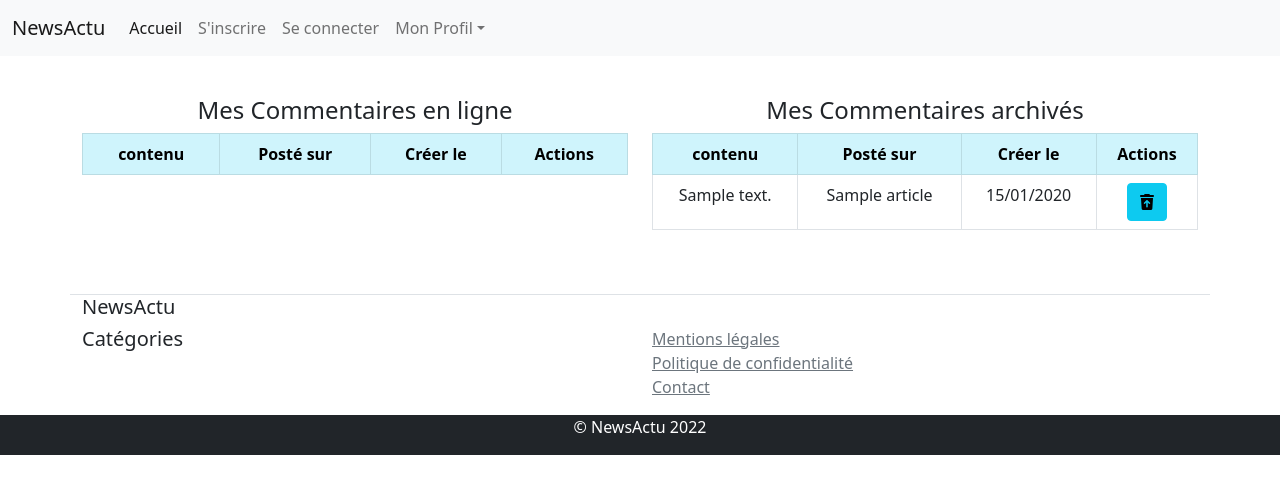
After one commit to Liloone/NewsActu-Symfony, a Symfony app: template templates/profile/show_user_commentaries.html.twig in a window 1280 px wide. The commit adds this page. Shown: the top 494 px of the page. Run offline with Twig, Linux system fonts and the light colour scheme; the template is opened without the code that fills it: most values are stand-ins (such as "Sample title", 1, 10 or a date in 2020); lists and menus that the app fills with data are empty; some libraries are stand-ins or nearby versions.

Commit message:
add action update_user + add action softDeleteCommentary + double call route soft_delete_commentary
Dans ce commit on a découvert  les commentary

```diff
--- a/src/Entity/Commentary.php
+++ b/src/Entity/Commentary.php
@@ -7,6 +7,7 @@ use Doctrine\ORM\Mapping as ORM;
 use App\Repository\CommentaryRepository;
 use Gedmo\Timestampable\Traits\TimestampableEntity;
 use Gedmo\SoftDeleteable\Traits\SoftDeleteableEntity;
+use Symfony\Component\Security\Core\User\UserInterface;
 
 /**
  * @ORM\Entity(repositoryClass=CommentaryRepository::class)
@@ -81,7 +82,7 @@ class Commentary
         return $this->author;
     }
 
-    public function setAuthor(?User $author): self
+    public function setAuthor(?UserInterface $author): self
     {
         $this->author = $author;
 
--- a/templates/include/_nav.html.twig
+++ b/templates/include/_nav.html.twig
@@ -54,7 +54,7 @@
 								<a class="dropdown-item" href="{{ path('show_profile') }}">Mes informations</a>
 							</li>
 							<li>
-								<a class="dropdown-item" href="">Mes commentaires</a>
+								<a class="dropdown-item" href="{{ path('show_user_commentaries') }}">Mes commentaires</a>
 							</li>
 						</ul>
 					</li>
--- /dev/null
+++ b/templates/profile/show_user_commentaries.html.twig
@@ -0,0 +1,84 @@
+{% extends 'base.html.twig' %}
+
+{% block body %}
+
+	<div class="row mt-3">
+    	{% include 'include/_flashes.html.twig' %}
+		<div class="col-6 mt-4">
+
+			<h3 class="text-center h4">Mes Commentaires en ligne</h3>
+
+			<table class="table table-bordered">
+
+				<thead class="table-info text-center">
+					<tr>
+						<th>contenu</th>
+						<th>Posté sur</th>
+						<th>Créer le</th>
+						<th>Actions</th>
+					</tr>
+				</thead>
+				<tbody>
+					{% if commentaries is not empty %}
+						{% for commentary in commentaries %}
+							{% if commentary.deletedAt is null %}
+
+								<tr class="text-center">
+									<td>{{ commentary.comment|slice(0,15)}}</td>
+									<td>{{ commentary.article.title |slice(0,15)}}</td>
+									<td>{{ commentary.createdAt | date('d/m/Y') }}</td>
+									<td>
+										<a href="{{ path('soft_delete_commentary', {'id': commentary.id}) }}" class="btn btn-info" title="Modifier son profil">
+											<i class="fa-solid fa-box-archive"></i>
+										</a>
+									</td>
+								</tr>
+							{% endif %}
+						{% endfor %}
+					{% endif %}
+
+				</tbody>
+			</table>
+
+		</div>
+
+		<div class="col-6 mt-4">
+
+			<h3 class="text-center h4">Mes Commentaires archivés</h3>
+
+			<table class="table table-bordered">
+
+				<thead class="table-info text-center">
+					<tr>
+						<th>contenu</th>
+						<th>Posté sur</th>
+						<th>Créer le</th>
+						<th>Actions</th>
+					</tr>
+				</thead>
+				<tbody>
+					{% if commentaries is not empty %}
+						{% for commentary in commentaries %}
+							{% if commentary.deletedAt is not null %}
+
+								<tr class="text-center">
+									<td>{{ commentary.comment|slice(0,15)}}</td>
+									<td>{{ commentary.article.title |slice(0,15)}}</td>
+									<td>{{ commentary.createdAt | date('d/m/Y') }}</td>
+									<td>
+										<a href="{{ path('soft_delete_commentary', {'id': commentary.id}) }}" class="btn btn-info" title="Modifier son profil">
+											<i class="fa fa-trash-restore"></i>
+										</a>
+									</td>
+								</tr>
+							{% endif %}
+						{% endfor %}
+					{% endif %}
+
+				</tbody>
+			</table>
+		</div>
+	</div>
+
+
+{% endblock %}
```
Also changed, not shown: src/Controller/CommentaryController.php (+55 -0 lines), src/Controller/ProfileController.php (+13 -0 lines), src/Form/RegisterFormType.php (+30 -12 lines), templates/article/show_article.html.twig (+43 -8 lines), templates/user/register.html.twig (+4 -4 lines).
